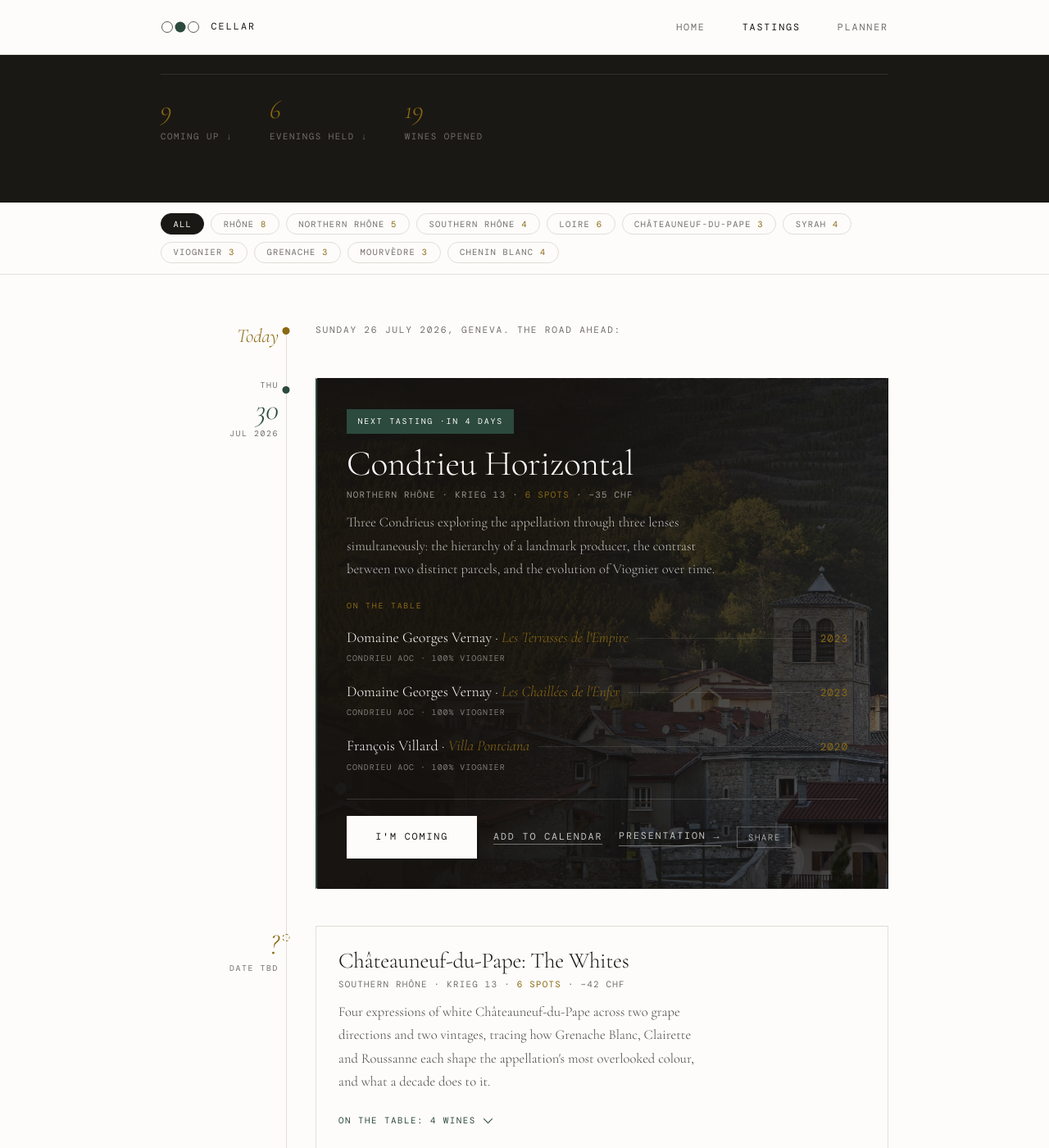
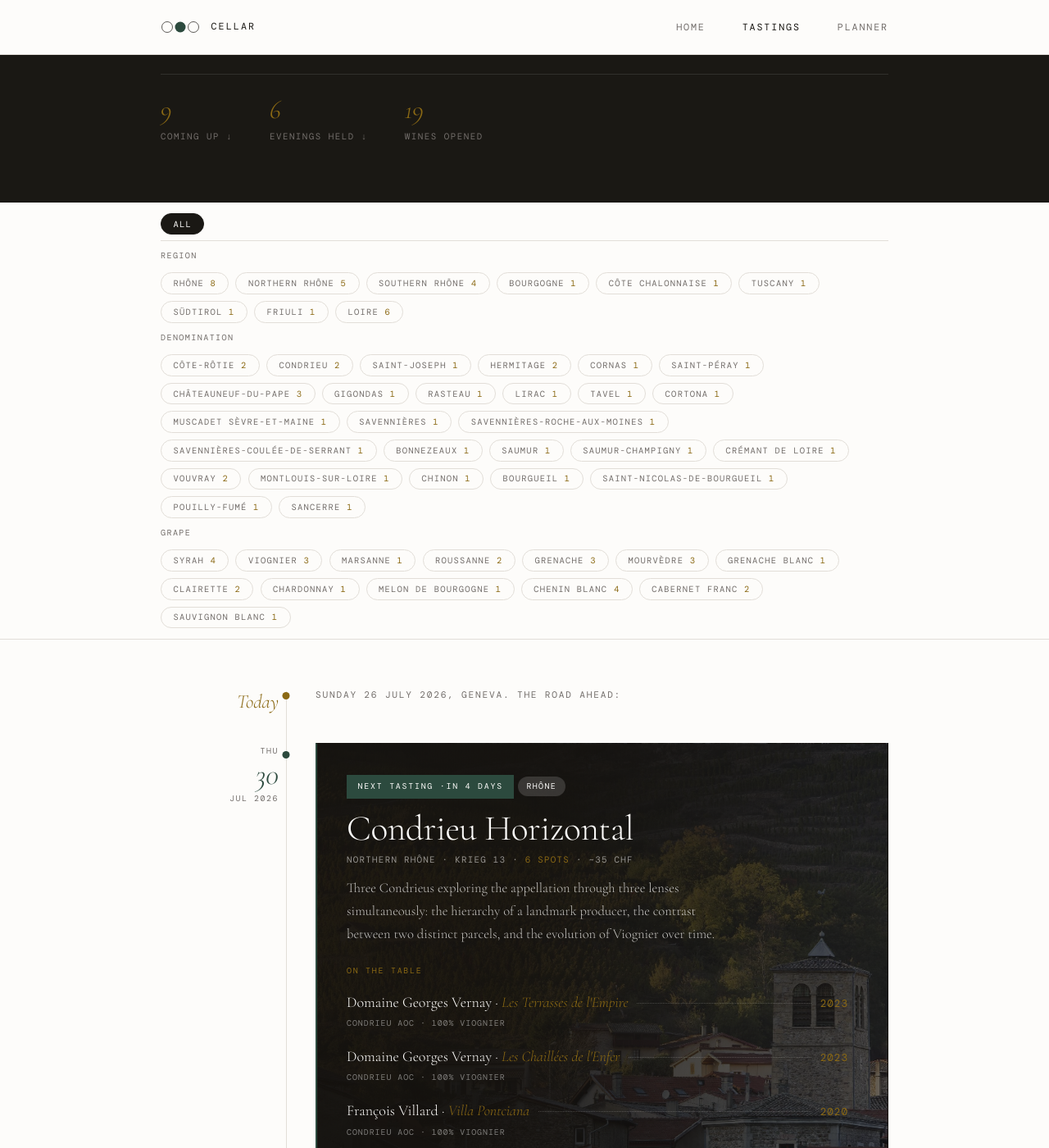
Before and after one commit to silviodirubbo/cellar, a Jekyll site: the page built from tastings/index.html, in a window 1280 px wide and 1400 px high, scrolled down 401 px. Shown: the whole window at 82% size. Built offline with Jekyll 4.4.1, drawn with Linux system fonts in a browser that asks for light colours; some web fonts are replaced; some of the changed text lies outside the part shown.

Commit message:
Split tastings filter into Region/Denomination/Grape, add chapter tags, finalize Loire lineups
Chip bar now groups tags under three labeled sections instead of one flat
row, and drops the old >=3-use threshold since most Loire denominations
are single-use and were being asked for explicitly.

Every tasting now carries a chapter (pilot, rhone, loire), shown as a
small coloured label on upcoming cards and a dot on past entries, using
tints of the existing green/gold palette.

Replace the six placeholder Loire tastings with final slugs, wine lists,
venue (Krieg 13), group size (6) and indicative costs, and rename their
asset folders to match.

```diff
--- a/_data/tags.yml
+++ b/_data/tags.yml
@@ -19,16 +19,6 @@
 - name: Friuli
   category: Region
 - name: Loire
-  category: Region
-- name: Pays Nantais
-  category: Region
-- name: Anjou
-  category: Region
-- name: Saumur
-  category: Region
-- name: Touraine
-  category: Region
-- name: Centre-Loire
   category: Region
 
 - name: Côte-Rôtie
@@ -67,7 +57,13 @@
   category: Appellation
 - name: Savennières
   category: Appellation
+- name: Savennières-Roche-aux-Moines
+  category: Appellation
+- name: Savennières-Coulée-de-Serrant
+  category: Appellation
 - name: Bonnezeaux
+  category: Appellation
+- name: Saumur
   category: Appellation
 - name: Saumur-Champigny
   category: Appellation
--- a/_data/tastings.yml
+++ b/_data/tastings.yml
@@ -10,6 +10,7 @@
 #   region:            primary region (displayed as label)
 #   description:       one or two sentences, kept short
 #   tags:              list of grape/region/theme tags
+#   chapter:           pilot | rhone | loire (curriculum chapter, own colour on cards)
 #   status:            upcoming | past
 #   spots_total:       integer
 #   cost_estimate:     string e.g. "32 CHF"
@@ -43,6 +44,7 @@
     - Rhône
     - Southern Rhône
     - France
+  chapter: rhone
   status: past
   featured: false
   slides: true
@@ -84,6 +86,7 @@
     - Rhône
     - Northern Rhône
     - France
+  chapter: rhone
   status: upcoming
   spots_total: 6
   cost_estimate: "35 CHF"
@@ -124,6 +127,7 @@
     - Rhône
     - Southern Rhône
     - France
+  chapter: rhone
   status: upcoming
   spots_total: 6
   cost_estimate: "42 CHF"
@@ -168,6 +172,7 @@
     - Rhône
     - Southern Rhône
     - France
+  chapter: rhone
   status: upcoming
   spots_total: 6
   cost_estimate: "44 CHF"
@@ -189,21 +194,27 @@
       appellation: "Châteauneuf-du-Pape AOC"
       blend: "Grenache 30%, Mourvèdre 30%, Syrah 10%, Counoise 10%, autres 20%"
 
-- slug: muscadet-pays-nantais
-  title: "Muscadet (Pays Nantais)"
+- slug: muscadet
+  title: "Muscadet"
   date: null
   date_tbd: true
+  location: "Krieg 13"
   region: "Pays Nantais"
   description: >
-    First stop in the Loire series, moving west to east: Muscadet from the
-    Pays Nantais, three crus and a single vineyard.
+    We open the Loire at its western edge, in the Pays Nantais, with four
+    Muscadets that have little to do with the thin, forgettable bottles the
+    name usually brings to mind. Three communal crus and a single vineyard
+    bottling, from two producers who take Melon de Bourgogne seriously.
+    Krieg 13, six of us, 15.90 CHF a head.
   tags:
+    - Loire
+    - Muscadet Sèvre-et-Maine
     - Melon de Bourgogne
-    - Muscadet Sèvre-et-Maine
-    - Pays Nantais
-    - Loire
     - France
+  chapter: loire
   status: upcoming
+  spots_total: 6
+  cost_estimate: "15.90 CHF"
   featured: false
   wines:
     - name: "Château-Thébaud"
@@ -227,22 +238,29 @@
       appellation: "Muscadet Sèvre-et-Maine AOC, single vineyard"
       blend: "100% Melon de Bourgogne"
 
-- slug: anjou
-  title: "Anjou"
+- slug: savennieres-bonnezeaux
+  title: "Savennières & Bonnezeaux"
   date: null
   date_tbd: true
+  location: "Krieg 13"
   region: "Anjou"
   description: >
-    Second stop in the Loire series: Chenin Blanc through Savennières,
-    closing with a Bonnezeaux.
+    From Muscadet we move east into Anjou, where Chenin Blanc turns serious.
+    Three dry Savennières, including both of its named crus, then a glass of
+    Bonnezeaux to end on something sweet. Krieg 13, six of us, roughly
+    32 CHF a head.
   tags:
+    - Loire
+    - Savennières
+    - Savennières-Roche-aux-Moines
+    - Savennières-Coulée-de-Serrant
+    - Bonnezeaux
     - Chenin Blanc
-    - Savennières
-    - Bonnezeaux
-    - Anjou
-    - Loire
     - France
+  chapter: loire
   status: upcoming
+  spots_total: 6
+  cost_estimate: "32 CHF"
   featured: false
   wines:
     - name: "Chamboureau"
@@ -250,9 +268,8 @@
       vintage: 2021
       appellation: "Savennières AOC"
       blend: "100% Chenin Blanc"
-    - name: "Clos de la Bergerie"
-      producer: "Nicolas Joly"
-      vintage: 2022
+    - name: "Savennières-Roche-aux-Moines"
+      producer: "Domaine aux Moines"
       appellation: "Savennières-Roche-aux-Moines AOC"
       blend: "100% Chenin Blanc"
     - name: "Coulée de Serrant"
@@ -266,23 +283,28 @@
       appellation: "Bonnezeaux AOC"
       blend: "100% Chenin Blanc"
 
-- slug: saumur
-  title: "Saumur"
+- slug: saumur-champigny
+  title: "Saumur & Champigny"
   date: null
   date_tbd: true
+  location: "Krieg 13"
   region: "Saumur"
   description: >
-    Third stop in the Loire series: sparkling, blanc and two vintages
-    of Saumur-Champigny.
+    Saumur in three registers: a traditional-method sparkling, a Crémant
+    blanc de blancs, and two vintages of Cabernet Franc from Saumur-Champigny
+    three years apart. Krieg 13, six of us, roughly 38 CHF a head.
   tags:
-    - Chenin Blanc
-    - Cabernet Franc
+    - Loire
     - Saumur
     - Saumur-Champigny
     - Crémant de Loire
-    - Loire
+    - Chenin Blanc
+    - Cabernet Franc
     - France
+  chapter: loire
   status: upcoming
+  spots_total: 6
+  cost_estimate: "38 CHF"
   featured: false
   wines:
     - name: "Saumur Brut"
@@ -306,27 +328,32 @@
       appellation: "Saumur-Champigny AOC"
       blend: "100% Cabernet Franc"
 
-- slug: touraine-whites
-  title: "Touraine Whites"
+- slug: vouvray-montlouis
+  title: "Vouvray & Montlouis"
   date: null
   date_tbd: true
+  location: "Krieg 13"
   region: "Touraine"
   description: >
-    Fourth stop in the Loire series, the whites: Chenin Blanc across
-    Vouvray and Montlouis-sur-Loire, dry to sweet.
+    Vouvray and Montlouis face each other across the river and both work
+    Chenin Blanc through every register it has: dry, off-dry and sweet.
+    Four wines from four producers who take that range seriously.
+    Krieg 13, six of us, roughly 23 CHF a head.
   tags:
-    - Chenin Blanc
+    - Loire
     - Vouvray
     - Montlouis-sur-Loire
-    - Touraine
-    - Loire
+    - Chenin Blanc
     - France
+  chapter: loire
   status: upcoming
+  spots_total: 6
+  cost_estimate: "23 CHF"
   featured: false
   wines:
-    - name: "Le Haut-Lieu Sec"
+    - name: "Clos du Bourg Sec"
       producer: "Domaine Huet"
-      vintage: 2022
+      vintage: 2023
       appellation: "Vouvray AOC"
       blend: "100% Chenin Blanc"
     - name: "Les Hauts de Husseau"
@@ -345,26 +372,29 @@
       appellation: "Vouvray AOC, moelleux"
       blend: "100% Chenin Blanc"
 
-- slug: touraine-reds
-  title: "Touraine Reds"
+- slug: chinon-bourgueil
+  title: "Chinon & Bourgueil"
   date: null
   date_tbd: true
+  location: "Krieg 13"
   region: "Touraine"
   description: >
-    Fourth stop in the Loire series, the reds: Cabernet Franc across
-    Chinon, Bourgueil and Saint-Nicolas-de-Bourgueil, opened with a
-    sparkling Vouvray.
+    We open with a sparkling Vouvray, then move into Cabernet Franc country:
+    Chinon, Bourgueil and Saint-Nicolas-de-Bourgueil, three neighbouring
+    villages on different gravels. Krieg 13, six of us, roughly 20 CHF a head.
   tags:
-    - Cabernet Franc
-    - Chenin Blanc
+    - Loire
     - Vouvray
     - Chinon
     - Bourgueil
     - Saint-Nicolas-de-Bourgueil
-    - Touraine
-    - Loire
+    - Chenin Blanc
+    - Cabernet Franc
     - France
+  chapter: loire
   status: upcoming
+  spots_total: 6
+  cost_estimate: "20 CHF"
   featured: false
   wines:
     - name: "Méthode Traditionnelle Extra Brut"
@@ -388,27 +418,32 @@
       appellation: "Saint-Nicolas-de-Bourgueil AOC"
       blend: "100% Cabernet Franc"
 
-- slug: centre-loire
-  title: "Centre-Loire"
+- slug: sancerre-pouilly-fume
+  title: "Sancerre & Pouilly-Fumé"
   date: null
   date_tbd: true
+  location: "Krieg 13"
   region: "Centre-Loire"
   description: >
-    Closing the Loire series in Centre-Loire: Sauvignon Blanc from
-    Pouilly-Fumé and two vintages of Sancerre.
+    We close the Loire where Sauvignon Blanc settled in for good: Pouilly-Fumé
+    and Sancerre, facing each other across the river. A Dagueneau, and two
+    vintages of Sancerre six years apart to see what age does to the grape.
+    Krieg 13, six of us, roughly 42 CHF a head.
   tags:
-    - Sauvignon Blanc
+    - Loire
     - Pouilly-Fumé
     - Sancerre
-    - Centre-Loire
-    - Loire
+    - Sauvignon Blanc
     - France
+  chapter: loire
   status: upcoming
+  spots_total: 6
+  cost_estimate: "42 CHF"
   featured: false
   wines:
     - name: "Silex"
       producer: "Didier Dagueneau"
-      vintage: 2022
+      vintage: 2023
       appellation: "Pouilly-Fumé AOC"
       blend: "100% Sauvignon Blanc"
     - name: "Le Pavé"
@@ -439,6 +474,7 @@
     - Rhône
     - Northern Rhône
     - France
+  chapter: rhone
   status: past
   featured: false
   slides: true
@@ -478,6 +514,7 @@
     - Rhône
     - Northern Rhône
     - France
+  chapter: rhone
   status: past
   featured: false
   slides: true
@@ -516,6 +553,7 @@
     - Rhône
     - Northern Rhône
     - France
+  chapter: rhone
   status: past
   featured: false
   slides: true
@@ -559,6 +597,7 @@
     - Tuscany
     - France
     - Italy
+  chapter: rhone
   status: past
   featured: false
   slides: true
@@ -597,6 +636,7 @@
     - Friuli
     - France
     - Italy
+  chapter: pilot
   status: past
   featured: false
   slides: true
--- a/assets/css/main.css
+++ b/assets/css/main.css
@@ -796,7 +796,19 @@ a.th-stat:hover .th-stat__num { color: var(--warm-white); }
   top: 56px;
   z-index: 50;
 }
-.chipbar { display: flex; gap: 0.45rem; flex-wrap: wrap; }
+.chipbar { display: flex; flex-direction: column; gap: 0.5rem; }
+.chip-group { display: flex; align-items: baseline; gap: 0.7rem; flex-wrap: wrap; }
+.chip-group--all { padding-bottom: 0.35rem; border-bottom: 1px solid var(--rule); }
+.chip-group__label {
+  font-family: var(--font-mono);
+  font-size: 0.56rem;
+  letter-spacing: 0.14em;
+  text-transform: uppercase;
+  color: var(--ink-light);
+  flex: 0 0 auto;
+  width: 5.25rem;
+}
+.chip-group__items { display: flex; gap: 0.45rem; flex-wrap: wrap; }
 .chip {
   font-family: var(--font-mono);
   font-size: 0.58rem;
@@ -819,6 +831,35 @@ a.th-stat:hover .th-stat__num { color: var(--warm-white); }
   border-color: var(--ink);
 }
 .chip__n { color: var(--gold); }
+
+/* ── Chapter tag (curriculum chapter, on every card) ────────── */
+.chapter-tag {
+  display: inline-block;
+  font-family: var(--font-mono);
+  font-size: 0.55rem;
+  letter-spacing: 0.14em;
+  text-transform: uppercase;
+  color: var(--warm-white);
+  border-radius: 999px;
+  padding: 0.2rem 0.6rem;
+  margin-bottom: 0.55rem;
+}
+.chapter-tag--pilot { background: #A88C5A; }
+.chapter-tag--rhone { background: var(--green); }
+.chapter-tag--loire { background: #6B8A78; }
+.tl-card--feature .chapter-tag { background: rgba(253,252,250,0.15); }
+
+.chapter-dot {
+  display: inline-block;
+  width: 0.4rem;
+  height: 0.4rem;
+  border-radius: 50%;
+  margin-right: 0.35rem;
+  vertical-align: middle;
+}
+.chapter-dot--pilot { background: #A88C5A; }
+.chapter-dot--rhone { background: var(--green); }
+.chapter-dot--loire { background: #6B8A78; }
 
 /* ── The timeline ─────────────────────────────────────────── */
 .timeline { padding: 3rem 0 5rem; }
@@ -1108,13 +1149,17 @@ a.th-stat:hover .th-stat__num { color: var(--warm-white); }
 
 @media (max-width: 640px) {
   .chipbar-wrap { top: 52px; }
-  .chipbar {
+  .chip-group { align-items: flex-start; }
+  .chip-group__label { width: auto; margin-bottom: 0.3rem; }
+  .chip-group:not(.chip-group--all) { flex-direction: column; gap: 0.4rem; }
+  .chip-group__items {
     flex-wrap: nowrap;
     overflow-x: auto;
     -webkit-overflow-scrolling: touch;
     scrollbar-width: none;
     margin-right: -2rem;
     padding-right: 2rem;
+    width: 100%;
   }
-  .chipbar::-webkit-scrollbar { display: none; }
+  .chip-group__items::-webkit-scrollbar { display: none; }
 }
--- a/tastings/index.html
+++ b/tastings/index.html
@@ -43,15 +43,26 @@ permalink: /tastings/
 <div class="chipbar-wrap">
   <div class="container">
     <div class="chipbar" id="chipbar">
-      <button class="chip chip--active" data-tag="">All</button>
-      {% for tag in site.data.tags %}
-        {% unless tag.category == "Country" %}
-          {% assign c = 0 %}
-          {% for x in all_tags %}{% if x == tag.name %}{% assign c = c | plus: 1 %}{% endif %}{% endfor %}
-          {% if c >= 3 %}
-            <button class="chip" data-tag="{{ tag.name }}">{{ tag.name }}&nbsp;<span class="chip__n">{{ c }}</span></button>
-          {% endif %}
-        {% endunless %}
+      <div class="chip-group chip-group--all">
+        <button class="chip chip--active" data-tag="">All</button>
+      </div>
+      {% assign chip_groups = "Region|Appellation|Grape" | split: "|" %}
+      {% assign chip_group_labels = "Region|Denomination|Grape" | split: "|" %}
+      {% for category in chip_groups %}
+        {% assign group_label = chip_group_labels[forloop.index0] %}
+        {% assign group_tags = site.data.tags | where: "category", category %}
+        <div class="chip-group">
+          <span class="chip-group__label">{{ group_label }}</span>
+          <div class="chip-group__items">
+            {% for tag in group_tags %}
+              {% assign c = 0 %}
+              {% for x in all_tags %}{% if x == tag.name %}{% assign c = c | plus: 1 %}{% endif %}{% endfor %}
+              {% if c > 0 %}
+                <button class="chip" data-tag="{{ tag.name }}">{{ tag.name }}&nbsp;<span class="chip__n">{{ c }}</span></button>
+              {% endif %}
+            {% endfor %}
+          </div>
+        </div>
       {% endfor %}
     </div>
   </div>
@@ -102,6 +113,15 @@ permalink: /tastings/
           <div class="tl-card__body">
             {% if is_next %}
             <span class="tl-card__flag">Next tasting<span class="js-countdown" data-date="{{ tasting.date }}"></span></span>
+            {% endif %}
+            {% case tasting.chapter %}
+              {% when "pilot" %}{% assign chapter_label = "Pilot" %}
+              {% when "rhone" %}{% assign chapter_label = "Rhône" %}
+              {% when "loire" %}{% assign chapter_label = "Loire" %}
+              {% else %}{% assign chapter_label = "" %}
+            {% endcase %}
+            {% if chapter_label != "" %}
+            <span class="chapter-tag chapter-tag--{{ tasting.chapter }}">{{ chapter_label }}</span>
             {% endif %}
             <h2 class="tl-card__title">{{ tasting.title }}</h2>
             <div class="tl-card__where">
@@ -200,7 +220,16 @@ permalink: /tastings/
               <span class="past-entry__thumb past-entry__thumb--empty" aria-hidden="true"></span>
             {% endif %}
             <span class="past-entry__main">
-              <span class="past-entry__title">{{ tasting.title }}</span>
+              {% case tasting.chapter %}
+                {% when "pilot" %}{% assign chapter_label = "Pilot" %}
+                {% when "rhone" %}{% assign chapter_label = "Rhône" %}
+                {% when "loire" %}{% assign chapter_label = "Loire" %}
+                {% else %}{% assign chapter_label = "" %}
+              {% endcase %}
+              <span class="past-entry__title">
+                {% if chapter_label != "" %}<span class="chapter-dot chapter-dot--{{ tasting.chapter }}" aria-hidden="true"></span>{% endif %}
+                {{ tasting.title }}
+              </span>
               <span class="past-entry__where">
                 {{ tasting.region }}{% if tasting.location %} &middot; {{ tasting.location }}{% endif %}
                 {% if tasting.wines %} &middot; {{ tasting.wines.size }} wines{% endif %}
```
Also changed, not shown: 6 other files.
